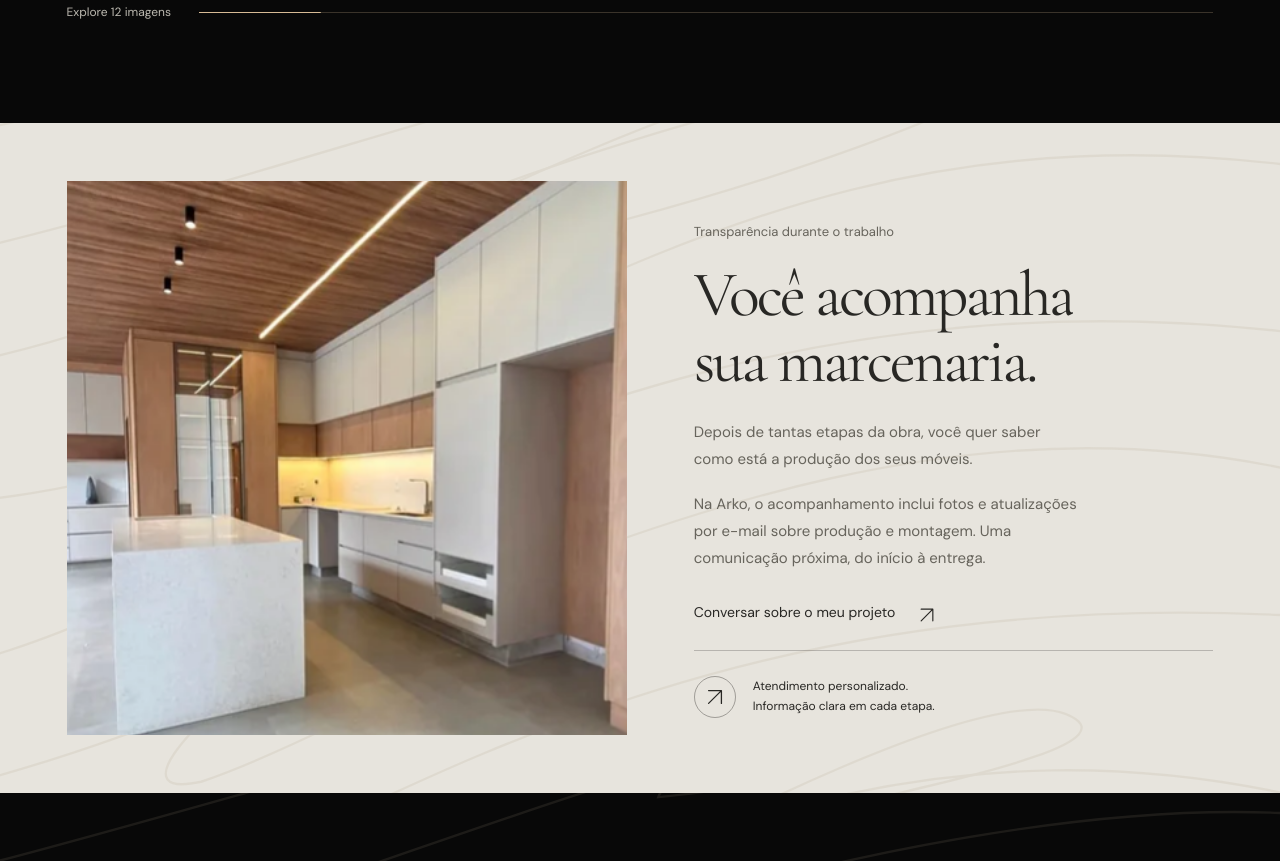
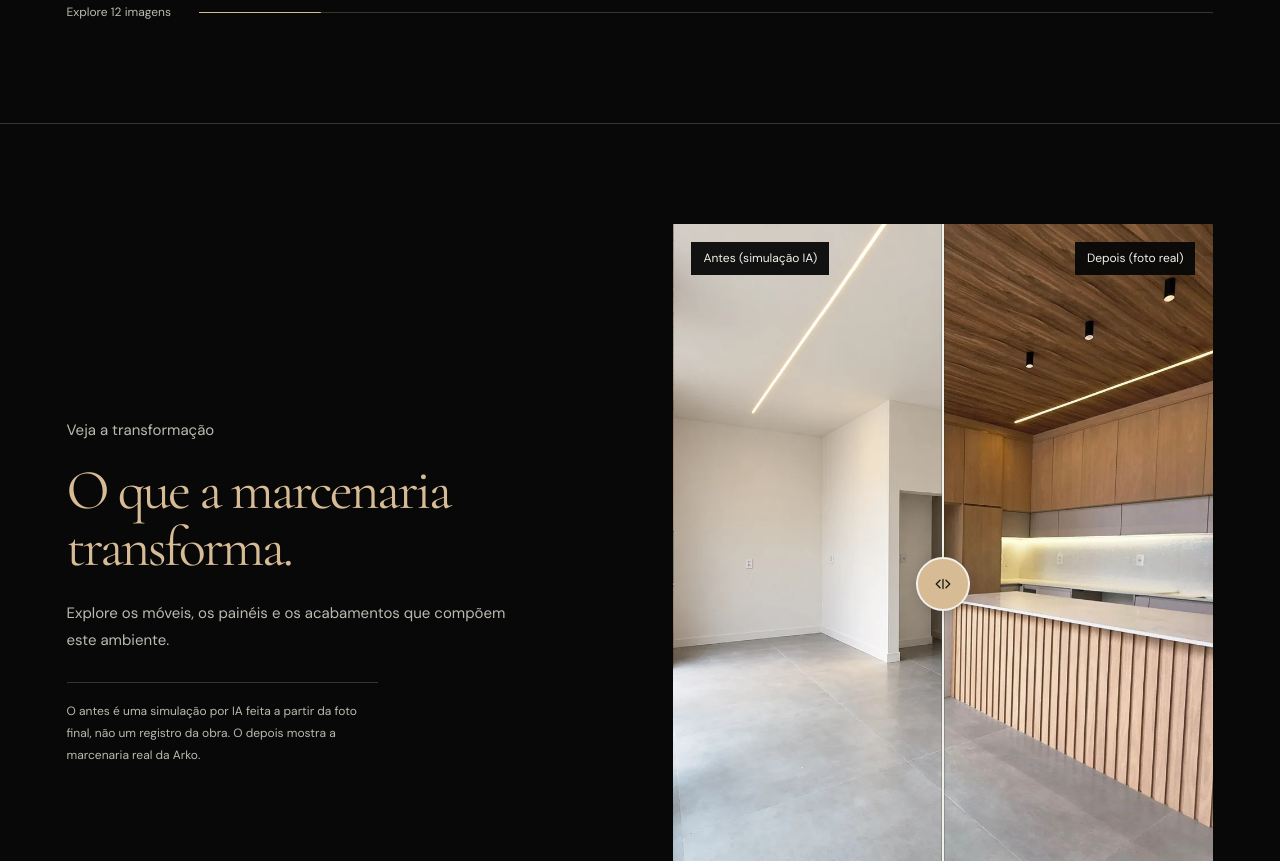
Before and after one commit to duartecosta21/arko-marcenaria-site, a plain HTML site: page escura/index.html in a window 1280 px wide. Shown: the part 1939-2800 px from the top of the page. Drawn offline with Linux system fonts and the light colour scheme.

Commit message:
Add accessible before and after comparison to both previews

```diff
--- /dev/null
+++ b/comparison.css
@@ -0,0 +1,44 @@
+
+/* Scoped comparison: progressive enhancement and native horizontal input. */
+.comparison-section{background:var(--paper);color:var(--ink);border-top:1px solid var(--line)}
+.comparison-layout{display:grid;grid-template-columns:.72fr 1fr;gap:clamp(32px,6vw,90px);align-items:center}
+.comparison-copy h2{font-size:clamp(44px,4.4vw,66px);margin-bottom:24px}
+.comparison-copy>p{color:var(--muted);font-size:15px;line-height:1.8;margin-bottom:18px}
+.comparison-copy .comparison-disclosure{font-size:12px;border-top:1px solid var(--line);padding-top:18px;margin-top:28px;max-width:38ch}
+.comparison-view{min-width:0;width:100%;max-width:540px;justify-self:end}
+.comparison-stage{--compare-position:50%;position:relative;display:grid;grid-template-columns:1fr 1fr;gap:16px}
+.comparison-layer{margin:0;min-width:0;position:relative}
+.comparison-layer img{display:block;width:100%;aspect-ratio:3/4;object-fit:cover}
+.comparison-layer figcaption{font-size:12px;line-height:1.5;margin-top:10px}
+.comparison-label{font-weight:500}
+.comparison-stage.is-enhanced{display:block;aspect-ratio:3/4;overflow:hidden;background:#d8d4ca;isolation:isolate}
+.is-enhanced .comparison-layer{position:absolute;inset:0}
+.is-enhanced .comparison-layer img{width:100%;height:100%;object-fit:cover}
+.is-enhanced .comparison-after{z-index:0}
+.is-enhanced .comparison-before{z-index:1;clip-path:inset(0 calc(100% - var(--compare-position)) 0 0)}
+.is-enhanced .comparison-layer figcaption{display:none}
+.comparison-corner-label{display:none}
+.is-enhanced .comparison-corner-label{display:block;position:absolute;top:18px;z-index:4;padding:8px 12px;background:#24352ff2;color:#f3f1eb;font-size:12px;line-height:1.4;pointer-events:none}
+.comparison-corner-label.before{left:18px}
+.comparison-corner-label.after{right:18px}
+.is-only-after .comparison-corner-label.before,.is-only-before .comparison-corner-label.after{visibility:hidden}
+.comparison-divider{display:none}
+.is-enhanced .comparison-divider{display:block;position:absolute;top:0;bottom:0;left:var(--compare-position);width:2px;background:#f3f1eb;transform:translateX(-50%);z-index:3;pointer-events:none;box-shadow:0 0 0 1px #263a3340}
+.comparison-grip{position:absolute;left:50%;top:50%;transform:translate(-50%,-50%);width:54px;height:54px;border-radius:50%;background:var(--beige);color:var(--deep);border:2px solid #f3f1eb;display:flex;align-items:center;justify-content:center;gap:4px;box-shadow:0 2px 16px #00000030}
+.comparison-grip .ui-icon{width:18px;height:18px}
+.comparison-stage input[type=range]{position:absolute;inset:0;width:100%;height:100%;opacity:0;z-index:5;cursor:ew-resize;margin:0;padding:0;touch-action:pan-y;appearance:none;background:none;border:0;resize:none}
+.comparison-stage input[type=range]::-webkit-slider-runnable-track{height:100%;background:transparent}
+.comparison-stage input[type=range]::-webkit-slider-thumb{appearance:none;width:1px;height:100%;background:transparent;border:0}
+.comparison-stage input[type=range]::-moz-range-track{height:100%;background:transparent;border:0}
+.comparison-stage input[type=range]::-moz-range-thumb{width:1px;height:100%;background:transparent;border:0;border-radius:0}
+.comparison-stage:has(input:focus-visible){outline:3px solid #ad7741;outline-offset:5px}
+.comparison-stage:has(input:focus-visible) .comparison-grip{box-shadow:0 0 0 5px #ad774180}
+.comparison-instruction{font-size:12px;color:var(--muted);margin-top:14px;line-height:1.6}
+.comparison-dark{background:var(--black);color:var(--light);border-color:var(--dark-line)}
+.comparison-dark h2{color:var(--beige)}
+.comparison-dark .comparison-copy>p,.comparison-dark .comparison-instruction{color:var(--dark-muted)}
+.comparison-dark .comparison-copy .comparison-disclosure{border-color:var(--dark-line)}
+.comparison-dark .comparison-corner-label{background:#080808f2}
+.comparison-dark .comparison-stage:has(input:focus-visible){outline-color:var(--beige)}
+@media(max-width:760px){.comparison-layout{grid-template-columns:1fr;gap:28px}.comparison-copy h2{font-size:46px}.comparison-copy>p{font-size:14px}.comparison-copy .comparison-disclosure{max-width:none;margin-top:20px}.comparison-stage{grid-template-columns:1fr}.comparison-corner-label.before{left:12px}.comparison-corner-label.after{right:12px}.is-enhanced .comparison-corner-label{top:12px;font-size:11px;padding:7px 9px}.comparison-grip{width:48px;height:48px}.comparison-instruction{font-size:11px}}
+@media(max-width:380px){.comparison-copy h2{font-size:42px}}
--- /dev/null
+++ b/comparison.js
@@ -0,0 +1,21 @@
+
+'use strict';
+(() => {
+  document.querySelectorAll('[data-comparison]').forEach(stage => {
+    const range = stage.querySelector('input[type="range"]');
+    const beforeLabel = stage.dataset.beforeLabel;
+    const afterLabel = stage.dataset.afterLabel;
+    const update = () => {
+      const position = Number(range.value);
+      stage.style.setProperty('--compare-position', position + '%');
+      stage.classList.toggle('is-only-after', position === 0);
+      stage.classList.toggle('is-only-before', position === 100);
+      range.setAttribute('aria-valuetext', position + '% ' + beforeLabel + ', ' + (100-position) + '% ' + afterLabel);
+    };
+    range.addEventListener('input', update);
+    stage.parentElement.querySelector('.comparison-instruction').textContent = 'Arraste a divisão para comparar. No teclado, use as setas.';
+    range.hidden = false;
+    stage.classList.add('is-enhanced');
+    update();
+  });
+})();
--- a/escura/index.html
+++ b/escura/index.html
@@ -16,6 +16,8 @@
   <link rel="preload" href="../assets/fonts/dm-sans.woff2" as="font" type="font/woff2" crossorigin>
   <link rel="icon" href="../assets/logo-arko.png" type="image/png">
   <link rel="stylesheet" href="styles.css?v=escura2">
+  <link rel="stylesheet" href="../comparison.css?v=2">
+  <script src="../comparison.js?v=1" defer></script>
   <script src="site.js?v=escura3" defer></script>
 </head>
 <body>
@@ -62,6 +64,33 @@
       </div>
       <div class="gallery-navigation"><p class="gallery-status" aria-live="polite">Explore <span class="gallery-total">12</span> imagens</p><div class="gallery-progress" aria-hidden="true"><span></span></div></div>
     </section>
+    <section class="comparison-section section-wrap comparison-dark" id="antes-depois" aria-labelledby="comparison-title">
+      <div class="comparison-layout">
+        <div class="comparison-copy">
+          <p class="small-label">Veja a transformação</p>
+          <h2 id="comparison-title">O que a marcenaria transforma.</h2>
+          <p>Explore os móveis, os painéis e os acabamentos que compõem este ambiente.</p>
+          <p class="comparison-disclosure" id="comparison-disclosure">O antes é uma simulação por IA feita a partir da foto final, não um registro da obra. O depois mostra a marcenaria real da Arko.</p>
+        </div>
+        <div class="comparison-view">
+          <div class="comparison-stage" data-comparison data-before-label="antes simulado por IA" data-after-label="depois em foto real">
+            <figure class="comparison-layer comparison-before">
+              <img src="../assets/cozinha-antes-ia-960.webp" srcset="../assets/cozinha-antes-ia-480.webp 480w, ../assets/cozinha-antes-ia-960.webp 960w" sizes="(max-width:760px) calc(100vw - 48px), 48vw" width="960" height="1280" loading="lazy" alt="Simulação por IA do mesmo enquadramento da cozinha, sem os móveis, painéis e forro de madeira.">
+              <figcaption><span class="comparison-label">Antes (simulação por IA).</span> Ilustração do espaço sem a marcenaria.</figcaption>
+            </figure>
+            <figure class="comparison-layer comparison-after">
+              <img src="../assets/cozinha-960.webp" srcset="../assets/cozinha-480.webp 480w, ../assets/cozinha-960.webp 960w, ../assets/cozinha-1440.webp 1440w" sizes="(max-width:760px) calc(100vw - 48px), 48vw" width="960" height="1280" loading="lazy" alt="Foto real da cozinha Arko com armários, painéis, ilha ripada e forro de madeira.">
+              <figcaption><span class="comparison-label">Depois (foto real).</span> Marcenaria da Arko.</figcaption>
+            </figure>
+            <span class="comparison-corner-label before" aria-hidden="true">Antes (simulação IA)</span>
+            <span class="comparison-corner-label after" aria-hidden="true">Depois (foto real)</span>
+            <div class="comparison-divider" aria-hidden="true"><span class="comparison-grip"><svg class="ui-icon" viewBox="0 0 24 24" fill="none" stroke="currentColor" stroke-width="1.7" stroke-linecap="round" stroke-linejoin="round"><path d="m8 7-5 5 5 5m8-10 5 5-5 5M12 6v12"/></svg></span></div>
+            <input type="range" min="0" max="100" step="1" value="50" aria-label="Comparar antes simulado e depois real" aria-describedby="comparison-disclosure comparison-instruction" hidden>
+          </div>
+          <p class="comparison-instruction" id="comparison-instruction">Compare as duas versões do ambiente.</p>
+        </div>
+      </div>
+    </section>
     <section class="follow-up wood-pattern" id="acompanhamento">
       <div class="follow-up-photo"><img src="../assets/cozinha-integrada-480.webp" width="480" height="853" loading="lazy" alt="Vista ampla de uma cozinha com forro de madeira, iluminação embutida e marcenaria integrada."></div>
       <div class="follow-up-copy"><p class="small-label">Transparência durante o trabalho</p><h2>Você acompanha<br>sua marcenaria.</h2><p>Depois de tantas etapas da obra, você quer saber como está a produção dos seus móveis.</p><p>Na Arko, o acompanhamento inclui fotos e atualizações por e-mail sobre produção e montagem. Uma comunicação próxima, do início à entrega.</p><a class="text-link" href="#contato" data-track="quote_interest" data-position="acompanhamento">Conversar sobre o meu projeto <span aria-hidden="true"><svg class="ui-icon" viewBox="0 0 24 24" fill="none" stroke="currentColor" stroke-width="1.4" stroke-linecap="round" stroke-linejoin="round" aria-hidden="true" focusable="false"><path d="M5 19 19 5M5 5h14v14"/></svg></span></a><div class="follow-up-note"><span class="note-mark" aria-hidden="true"><svg class="ui-icon" viewBox="0 0 24 24" fill="none" stroke="currentColor" stroke-width="1.4" stroke-linecap="round" stroke-linejoin="round" aria-hidden="true" focusable="false"><path d="M5 19 19 5M5 5h14v14"/></svg></span><p>Atendimento personalizado.<br>Informação clara em cada etapa.</p></div></div>
```
Also changed, not shown: index.html (+29 -0 lines), assets/cozinha-antes-ia-480.webp (added), assets/cozinha-antes-ia-960.webp (added).
